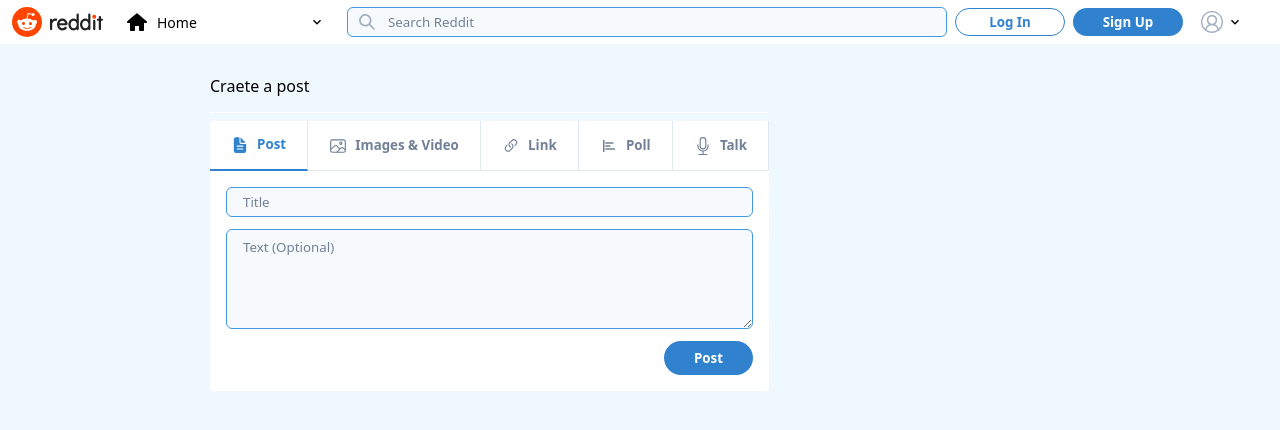
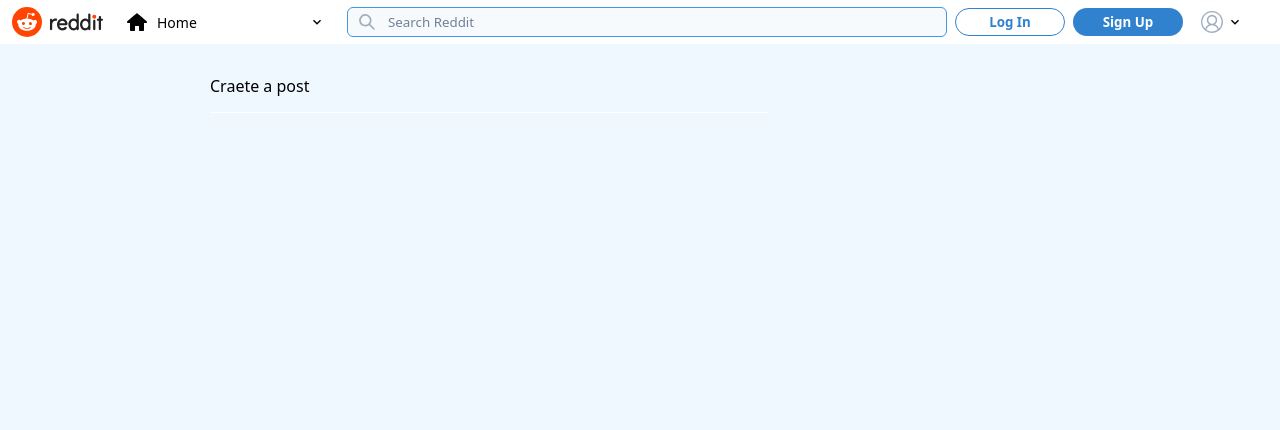
Before and after one commit to witehound/reddit-clone, a Next.js app: page /r/1/Submit in a window 1280 px wide. Shown: the top 430 px of the page. Built offline with nearby package versions, Linux system fonts and the light colour scheme; no server answers.

Commit message:
refactored the user type in new submit form

```diff
--- a/src/components/Posts/NewPostForm/NewPostForm.tsx
+++ b/src/components/Posts/NewPostForm/NewPostForm.tsx
@@ -50,7 +50,7 @@ export type TabItemType = {
 type NewPostFormProps = {
   communityId: string | string[] | undefined;
   communityImageURL?: string;
-  user: any;
+  user: User;
 };
 
 const NewPostForm = ({
--- a/src/pages/r/[communityId]/Submit.tsx
+++ b/src/pages/r/[communityId]/Submit.tsx
@@ -18,7 +18,7 @@ const Submit = () => {
               Craete a post
             </Text>
           </Box>
-          <NewPostForm user={user} communityId={communityId} />
+          {user && <NewPostForm user={user} communityId={communityId} />}
         </>
         <></>
       </PageContent>
```
